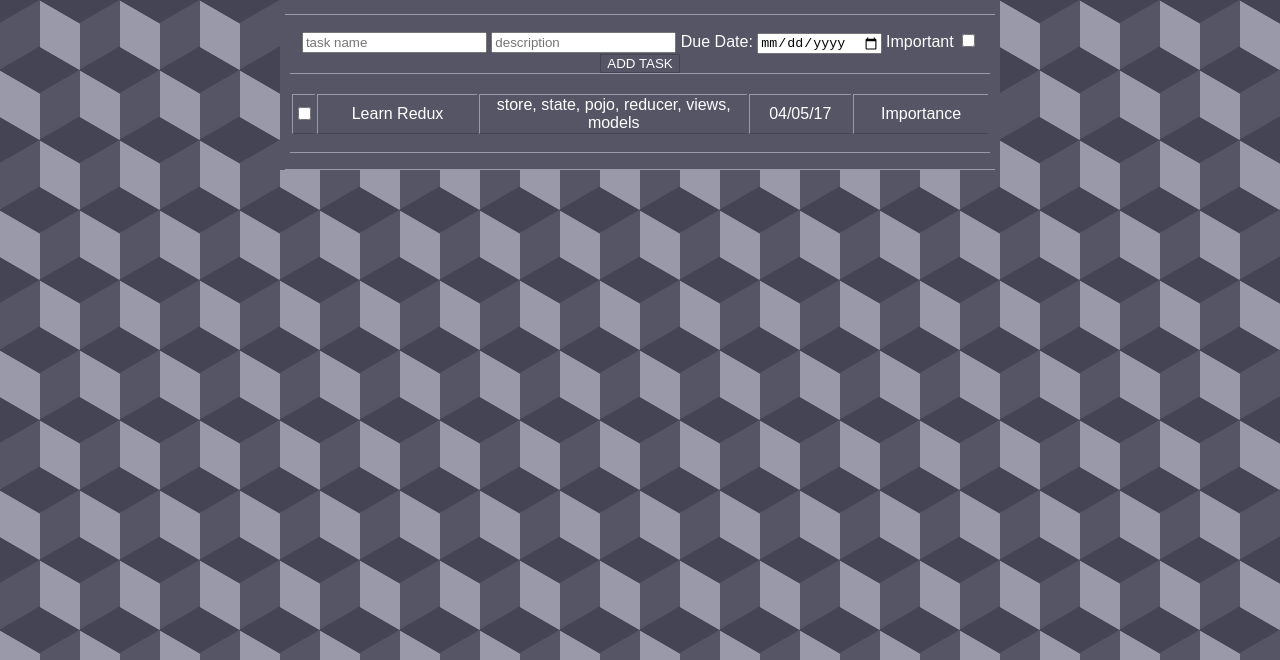
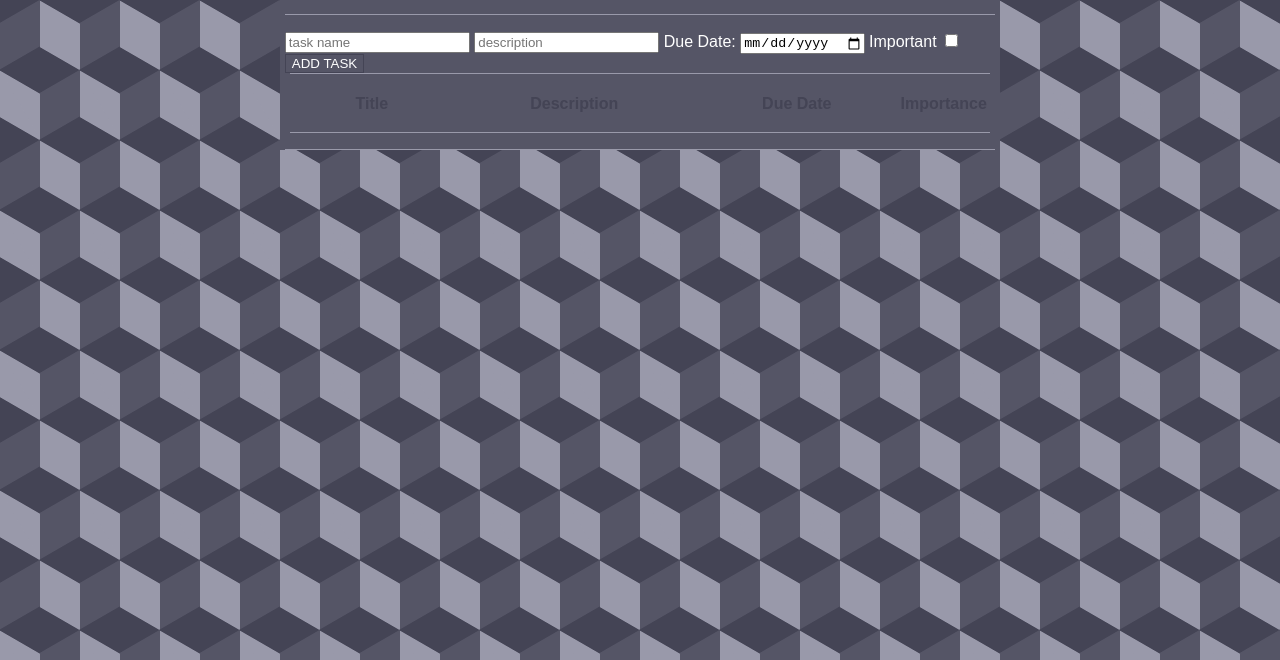
Before and after one commit to Hadryan/Tasks-Manager-Redux-App, a website built with webpack: page app/index.html in a window 1280 px wide. Both pictures are taken after a click on the button "Sign In". Shown: the part 140-800 px from the top of the page. Built offline with nearby package versions, Linux system fonts and the light colour scheme; no server answers; files whose address does not match are found by name.

Commit message:
cleaned up styling

```diff
--- a/app/scripts/app_view.js
+++ b/app/scripts/app_view.js
@@ -29,17 +29,15 @@ export default function appView(store) {
       <div class="tasks-container">
         <section class="input-form">
           <table class="form-container">
-          <tr>
+          <tr class="table-headers">
+        <col width="20%">
+        <col width="30%">
+        <col width="25%">
         <col width="1%">
-        <col width="24%">
-        <col width="40%">
-        <col width="15%">
-        <col width="20%">
-            <td><input type="checkbox" name="state" value=""></td>
-            <td>Learn Redux</td>
-            <td>store, state, pojo, reducer, views, models</td>
-            <td>04/05/17</td>
-            <td>Importance</td>
+            <th>Title</td>
+            <th>Description</td>
+            <th>Due Date</td>
+            <th>Importance</td>
           </tr>
 
           </table>
@@ -67,7 +65,7 @@ export default function appView(store) {
       <td>${task.important}</td>
     </tr>
     `)
-        $(formContainer).append(taskLine);
+        $(formContainer).after(taskLine);
     })
 
 
@@ -79,7 +77,7 @@ export default function appView(store) {
         let date = $html.find('.date').val();
         let important = $html.find('.important').is(":checked");
         //run post request to server?
-        postTask(store, description, name, completed, date, important)
+        postTask(store, name, description, completed, date, important)
         store.dispatch({
             type: "POST_TASK",
             // tasks: {
--- a/app/stylesheets/app.scss
+++ b/app/stylesheets/app.scss
@@ -69,7 +69,7 @@ h2 {
 }
 
 .input-form {
-  text-align: center;
+  // text-align: center;
   clear: both;
   padding: 1rem 0 1rem 0;
   border-bottom: solid .1rem #99a;
@@ -86,9 +86,18 @@ table {
 }
 
 td {
-  border-top: .1rem solid #99a;
+  border-top: .1rem solid #445;
   border-left: .1rem solid #99a;
   border-bottom: .1rem solid #445;
+  padding: .5rem 0 0 .2rem;
   // max-width: 45rem;
   // text-overflow: ellipsis;
 }
+
+// .table-headers {
+//   color: #445;
+// }
+
+th {
+  color: #445;
+}
```
